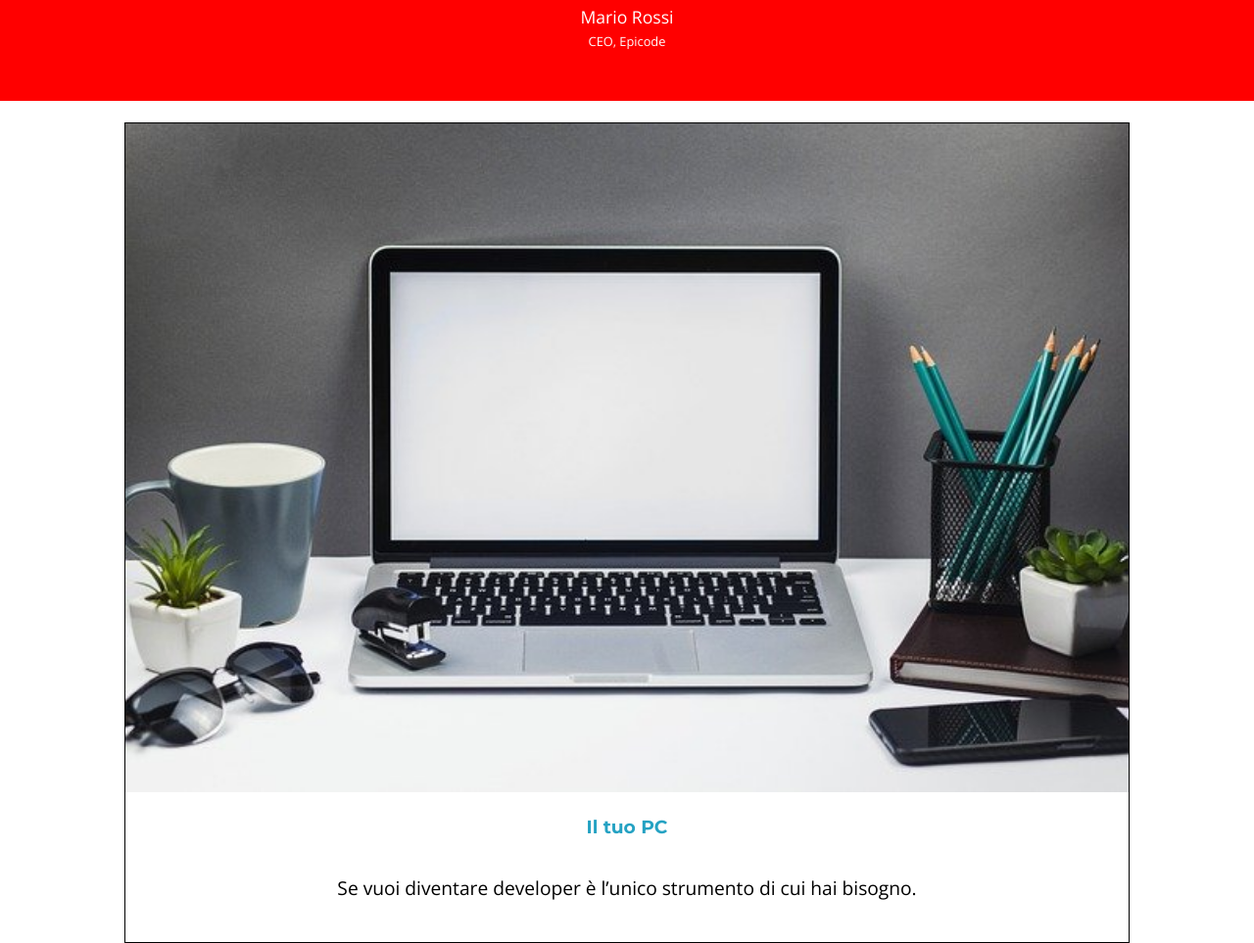
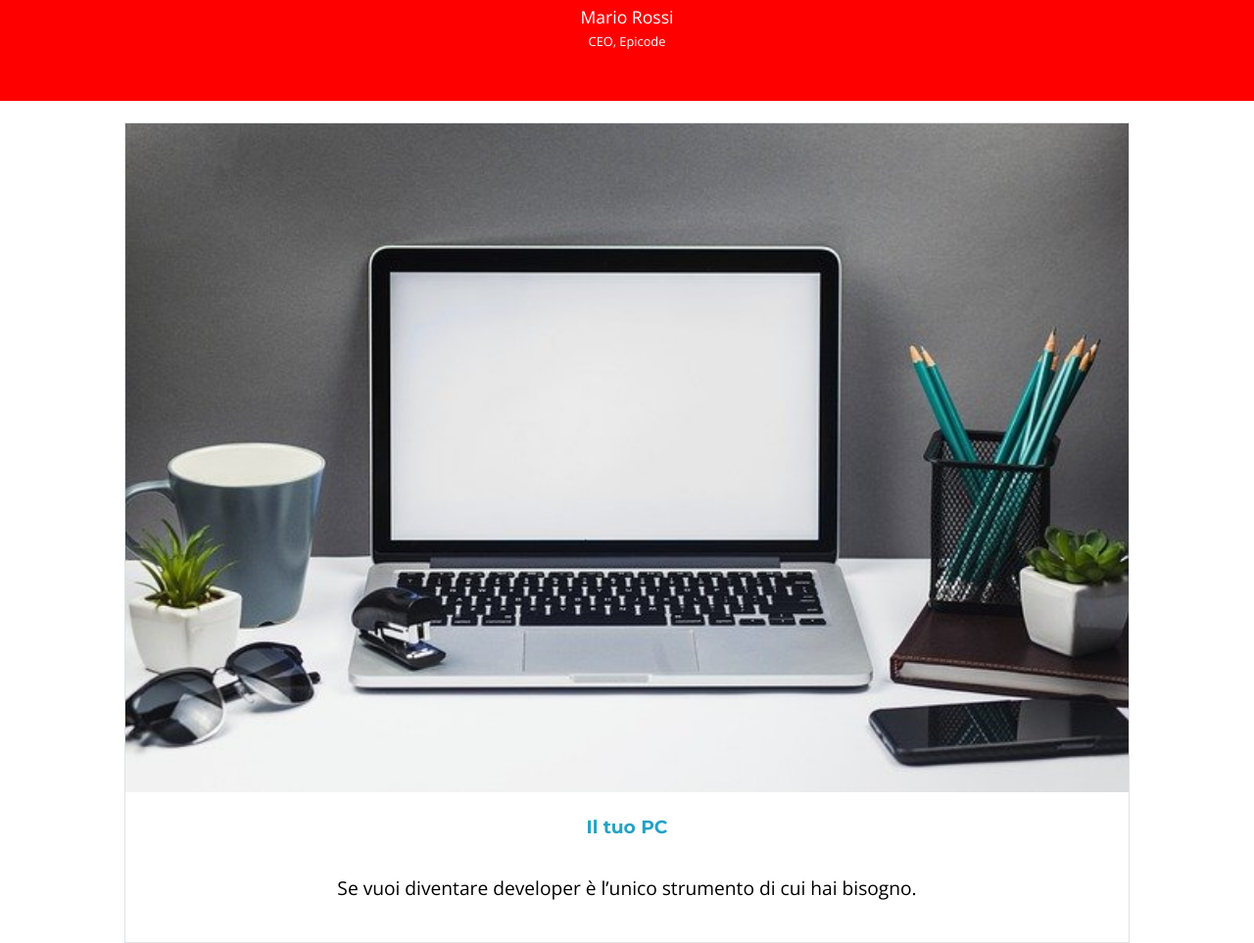
Before and after one commit to Lorr10082/corso, a plain HTML site: page Settimana1/ProgettoSettimana01/index.html in a window 1280 px wide. Shown: the part 1777-2740 px from the top of the page at 98% size. Drawn offline with nearby package versions, Linux system fonts and the light colour scheme.

Commit message:
eserciziosetimana1

```diff
--- a/Settimana1/ProgettoSettimana01/assets/style.css
+++ b/Settimana1/ProgettoSettimana01/assets/style.css
@@ -97,6 +97,7 @@ a{
     margin: 0 auto;
     border:1px solid;
     text-align: center;
+    border-color: #dee1e3;
 
 }
 
```
